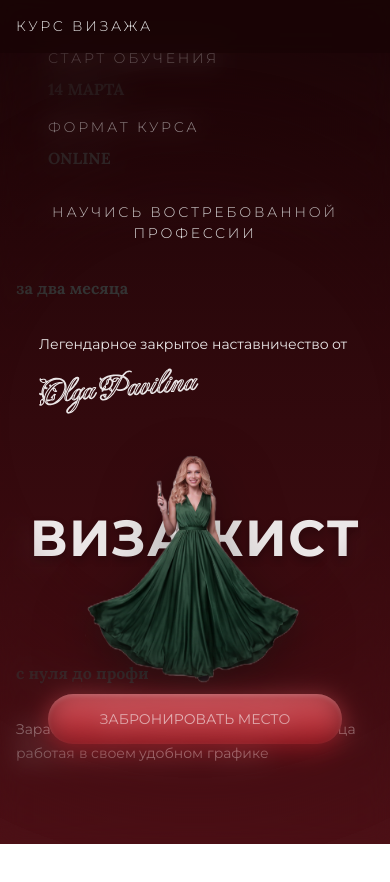
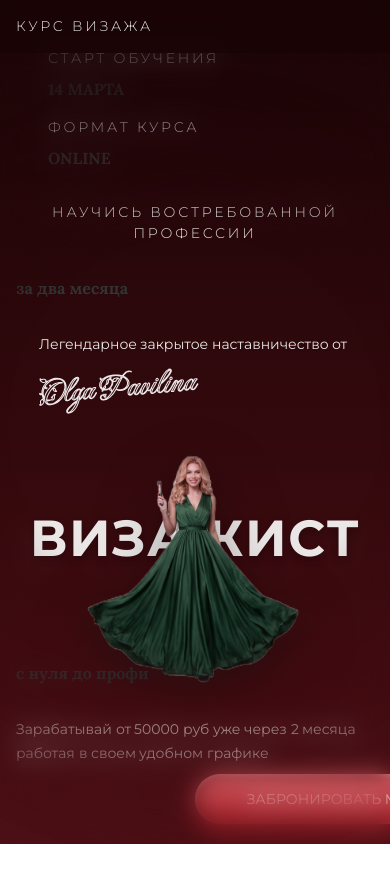
Before and after one commit to Melik1986/MVP-makeup, a Vue app: page / in a window 390 px wide. Shown: the top 882 px of the page. Built offline with nearby package versions, Linux system fonts and the light colour scheme.

Commit message:
feat(styles): refine courses and hero sections for improved layout and responsiveness
- Add gap property to courses layout for better spacing
- Adjust flex properties in courses cards for enhanced content fit
- Update hero section positioning for improved mobile display and alignment

```diff
--- a/src/shared/styles/features/_courses.scss
+++ b/src/shared/styles/features/_courses.scss
@@ -58,20 +58,23 @@
   align-items: center;
   padding: $spacing-6;
   box-sizing: border-box;
+  gap: $spacing-6;
 
   @include mobile {
     padding: 0; // Remove horizontal padding to allow 100% width
     padding-top: calc(#{$spacing-4} + 20px + env(safe-area-inset-top));
+    gap: $spacing-4;
   }
 }
 
 .courses__cards {
   position: relative;
   width: 100%;
-  flex: 0.98;
+  flex: 1;
   min-height: 0;
   display: flex;
   justify-content: center;
+  align-items: center;
 }
 
 .courses__card {
--- a/src/shared/styles/features/_hero.scss
+++ b/src/shared/styles/features/_hero.scss
@@ -357,8 +357,8 @@
   @include mobile {
     position: absolute;
     left: 50%;
-    bottom: calc(100px + env(safe-area-inset-bottom));
-    transform: translateX(-50%);
+    bottom: calc(20px + env(safe-area-inset-bottom));
+    transform: translateX(-50%, -50%);
     width: calc(100% - #{$spacing-4 * 2});
     max-width: 420px;
     margin-top: 0;
```
